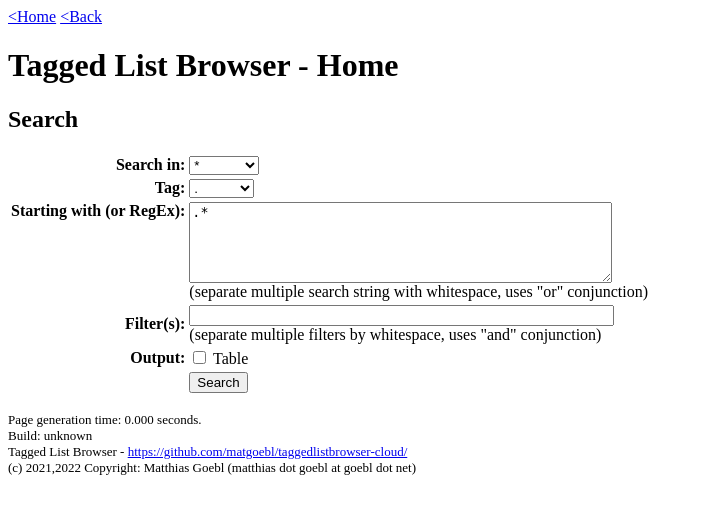
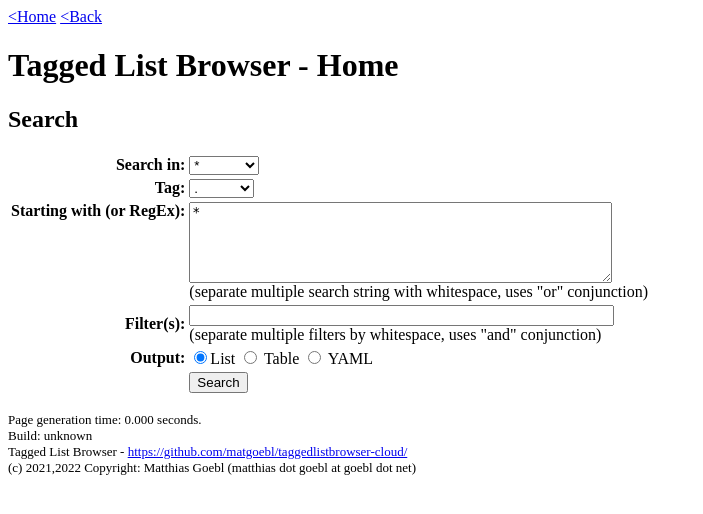
Before and after one commit to matgoebl/taggedlistbrowser-cloud, a Flask app: page / in a window 1280 px wide. Shown: the top 514 px of the page, without its empty margins (0-703 px from the left). Run offline with Flask 2, Linux system fonts and the light colour scheme.

Commit message:
Added YAML output, glob for expressions

```diff
--- a/src/app.py
+++ b/src/app.py
@@ -11,7 +11,7 @@ import glob
 import copy
 import datetime
 from string import Template
-from flask import Flask, request, render_template, g
+from flask import Flask, request, render_template, make_response, g
 from flask_basicauth import BasicAuth
 from jinja2 import Environment, select_autoescape
 from werkzeug.middleware.proxy_fix import ProxyFix
@@ -84,13 +84,19 @@ def index():
             annotatedresult.search(request.args.get('q').split())
             if request.args.get('f'):
                 annotatedresult.filter(request.args.get('f').split(), tagspecs, docspec)
-            if request.args.get('o') == "table" and not preannotation_usable:
+            if ( request.args.get('o') == "table" or request.args.get('o') == "yaml" ) and not preannotation_usable:
                 annotatedresult.annotate(tagspecs)
             results = annotatedresult.results()
             resultkeys = annotatedresult.keys()
     except Exception as e:
         errormsg = repr(e)
     logging.debug(f"Results: {yaml.dump(results)}")
+
+    if request.args.get('o') == "yaml" and not errormsg:
+        response = make_response(yaml.dump(results), 200)
+        response.mimetype = "text/plain"
+        return response
+
     return render_template('index.html.jinja', results=results, resultkeys=resultkeys, errormsg=errormsg, labels=['*'] + model.labels(), tags=tags, apptitle=apptitle )
 
 
--- a/src/templates/index.html.jinja
+++ b/src/templates/index.html.jinja
@@ -30,14 +30,24 @@
    {% endfor %}
   </select>
  </td></tr>
- <tr><th align=right valign=top> Starting with (or RegEx): </th><td> <textarea name=q rows='5' cols='50'>{{ request.args.q or ".*" }}</textarea> <br>(separate multiple search string with whitespace, uses "or" conjunction)</td></tr>
+ <tr><th align=right valign=top> Starting with (or RegEx): </th><td> <textarea name=q rows='5' cols='50'>{{ request.args.q or "*" }}</textarea> <br>(separate multiple search string with whitespace, uses "or" conjunction)</td></tr>
  <tr><th align=right> Filter(s):                </th><td> <input type=input name=f size='50' value='{{ request.args.f }}'> <br>(separate multiple filters by whitespace, uses "and" conjunction)</td></tr>
  <tr><th align=right> Output:                   </th><td>
-  <input type="checkbox" name="o" value="table"
+  <input type="radio" name="o" value="list"
+   {% if request.args.o == "list" or request.args.o is not defined %}
+    checked
+   {% endif %}
+  >List
+  <input type="radio" name="o" value="table"
    {% if request.args.o == "table" %}
     checked
    {% endif %}
   > Table
+  <input type="radio" name="o" value="yaml"
+   {% if request.args.o == "yaml" %}
+    checked
+   {% endif %}
+  > YAML
  <tr><th>                           </th><td> <input type=submit value='Search'> </td></tr>
 </table>
 </form>
```
Also changed, not shown: src/taggedlist/annotatedresults.py (+5 -4 lines).
